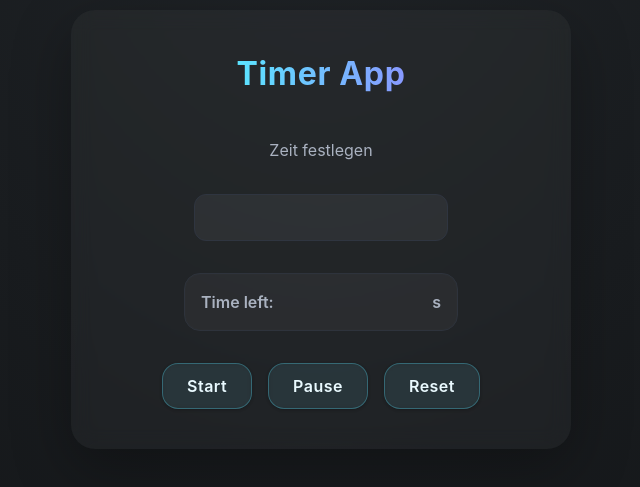
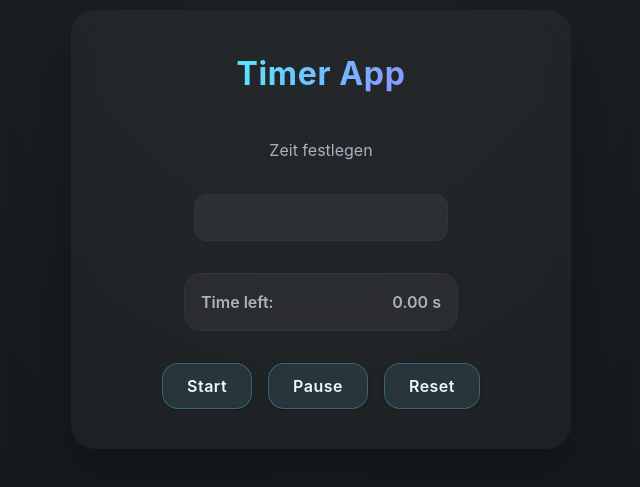
Before and after one commit to Steven0age/React_TimerApp, a React (Vite) app: page / in a window 1280 px wide. Shown: the part 171-658 px from the top of the page, without its empty margins (319-959 px from the left). Built offline with nearby package versions, Linux system fonts and the light colour scheme.

Commit message:
display runtime in hundredths of a second

```diff
--- a/src/App.tsx
+++ b/src/App.tsx
@@ -4,16 +4,16 @@ import "./App.css";
 import Button from "./assets/Button/Button.tsx";
 
 function App() {
-  const [timer, setTimer] = useState<number | undefined>();
-  const [inputValue, setInputValue] = useState<number>();
+  const [timer, setTimer] = useState<number>(0);
+  //const [inputValue, setInputValue] = useState<number>();
   useEffect(() => {
     runTimer;
   }, []);
 
   function handleInputChange(event: ChangeEvent<HTMLInputElement>) {
     const input: number = Number(event.target.value);
-    setInputValue(input);
-    setTimer(input);
+    //setInputValue(input);
+    setTimer(input * 100);
   }
 
   function testFunction(targetName: string) {
@@ -25,12 +25,12 @@ function App() {
   function runTimer() {
     let countDownValue = setInterval(() => {
       setTimer((time) => {
-        if (time === 0 || time === undefined) {
+        if (time <= 0) {
           clearInterval(countDownValue);
           return 0;
         } else return time - 1;
       });
-    }, 1000);
+    }, 10);
   }
 
   return (
@@ -40,7 +40,7 @@ function App() {
       <input type="number" onChange={handleInputChange}></input>
       <div className="time-left">
         <p>Time left:</p>
-        <p>{timer}s</p>
+        <p>{(timer / 100).toFixed(2)} s</p>
       </div>
       <div className="buttons">
         <Button clickHandler={runTimer} buttonName={"Start"} />
```
